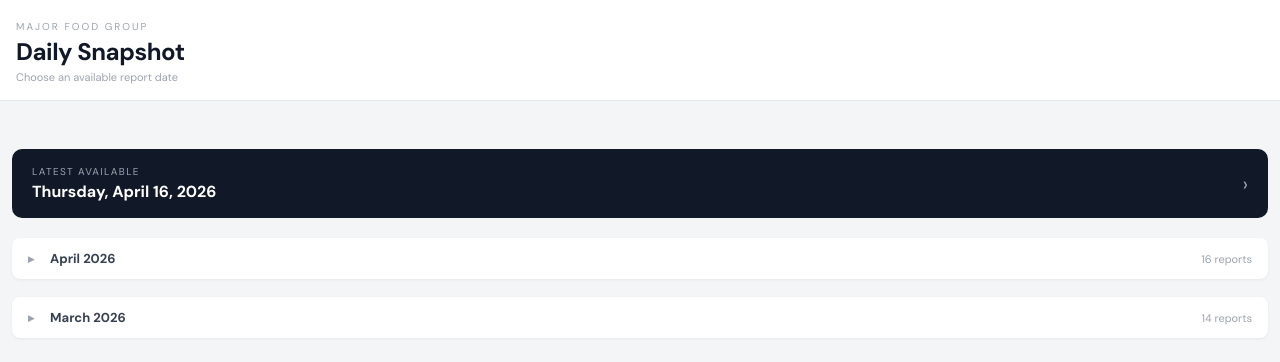
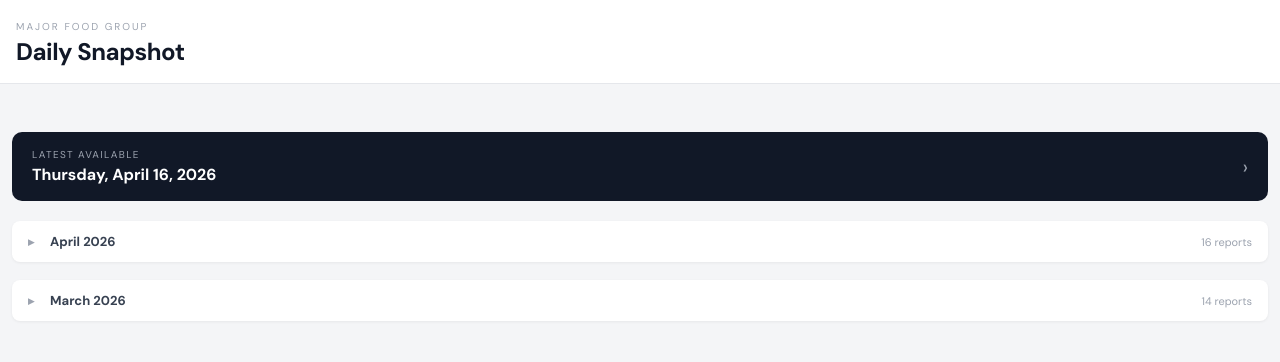
Before and after one commit to aidangildea-123/mfg-exec-view, a plain HTML site: page docs/index.html in a window 1280 px wide. Drawn offline with Linux system fonts and the light colour scheme.

Commit message:
Update index.html

```diff
--- a/docs/index.html
+++ b/docs/index.html
@@ -115,7 +115,6 @@
   <div class="header">
     <div style="font-size:10px;letter-spacing:.2em;text-transform:uppercase;color:#9ca3af;margin-bottom:3px">Major Food Group</div>
     <div style="font-size:24px;font-weight:700;letter-spacing:-0.02em">Daily Snapshot</div>
-    <div style="font-size:11px;color:#9ca3af;margin-top:3px">Choose an available report date</div>
   </div>
 
   <div style="padding:16px 12px">
```
